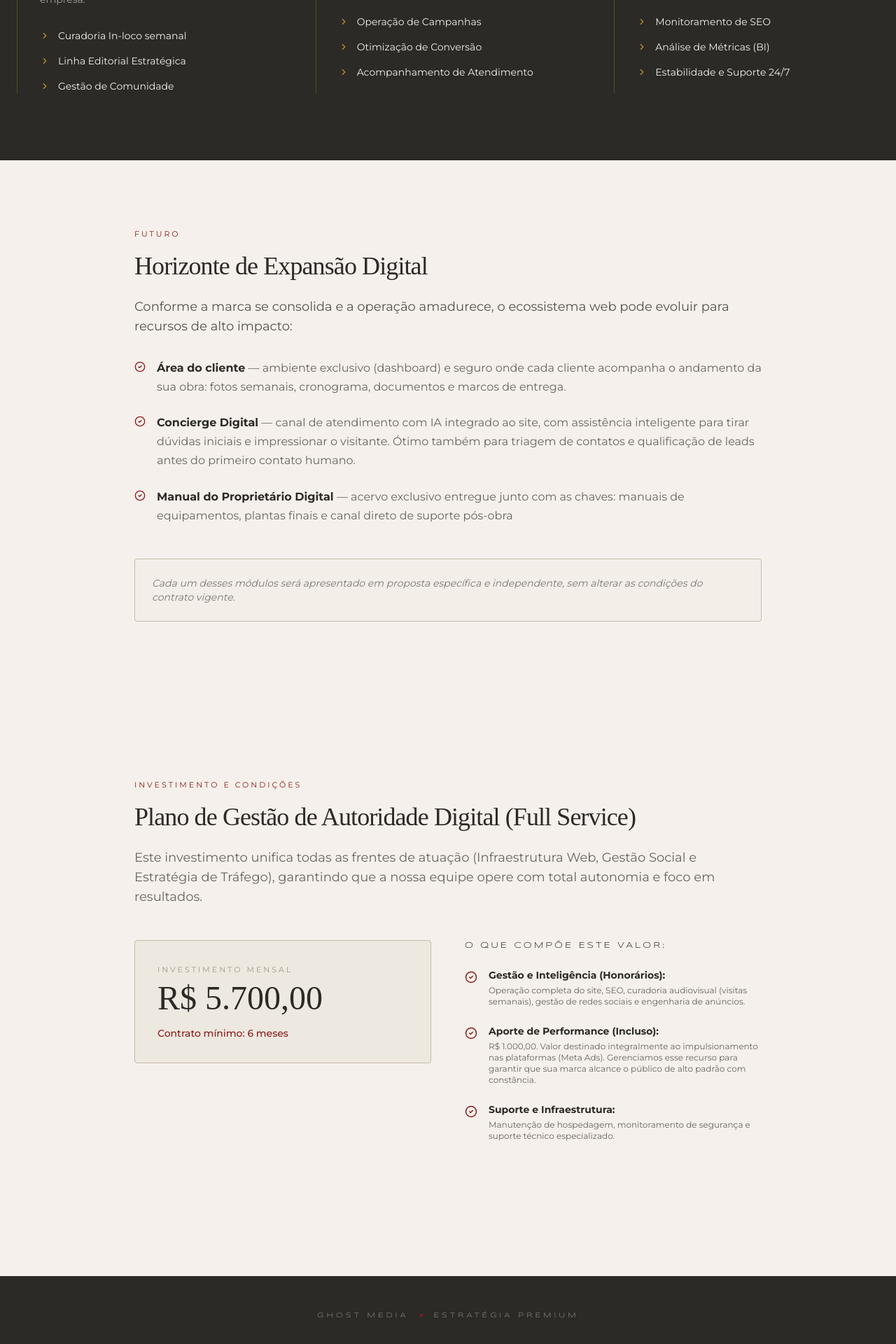
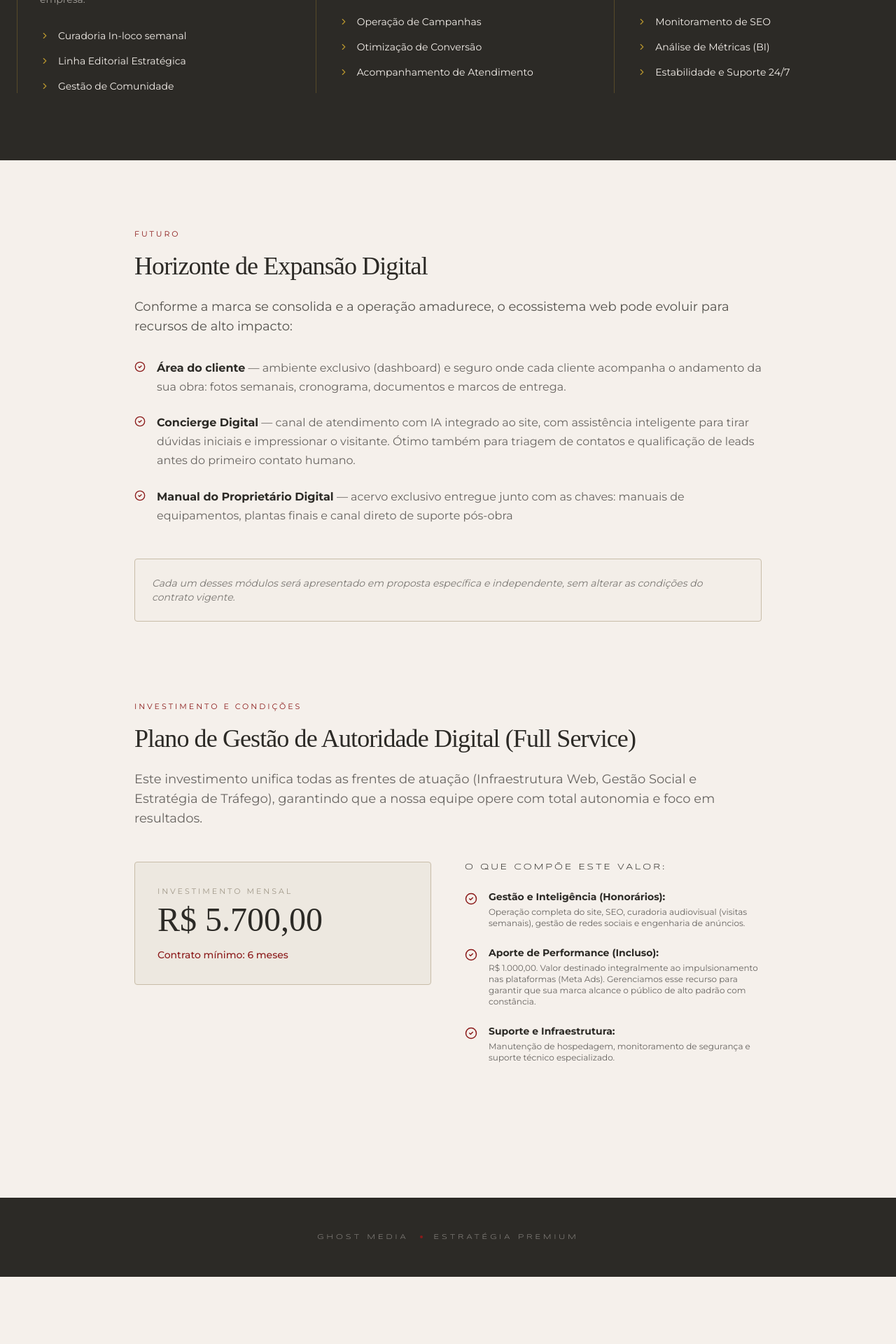
Before and after one commit to georgiaaaah/ghost-media-proposal, a React (Vite) app: page / in a window 1280 px wide. Shown: the part 5092-7012 px from the top of the page at 70% size. After the commit the page ends 6916 px from the top, so only its background shows below. Built offline with nearby package versions, Linux system fonts and the light colour scheme; a web font is replaced by a local one.

Commit message:
diminuir padding

```diff
--- a/src/App.tsx
+++ b/src/App.tsx
@@ -458,7 +458,7 @@ export default function App() {
       </section>
 
       {/* Horizonte de Expansão Digital */}
-      <section className="py-24 bg-brand-offwhite">
+      <section className="pt-24 pb-12 bg-brand-offwhite">
         <div className="max-w-7xl mx-auto px-6">
           <motion.div {...fadeIn} className="max-w-4xl mx-auto">
             <span className="label-caps text-brand-vermelho mb-4 block">FUTURO</span>
@@ -498,7 +498,7 @@ export default function App() {
       </section>
 
       {/* Investimento */}
-      <section id="investimento" className="py-24 md:py-32 bg-brand-offwhite">
+      <section id="investimento" className="pt-12 md:pt-16 pb-24 md:pb-32 bg-brand-offwhite">
         <div className="max-w-7xl mx-auto px-6">
           <motion.div {...fadeIn} className="max-w-4xl mx-auto">
             <span className="label-caps text-brand-vermelho mb-4 block">Investimento e Condições</span>
```
